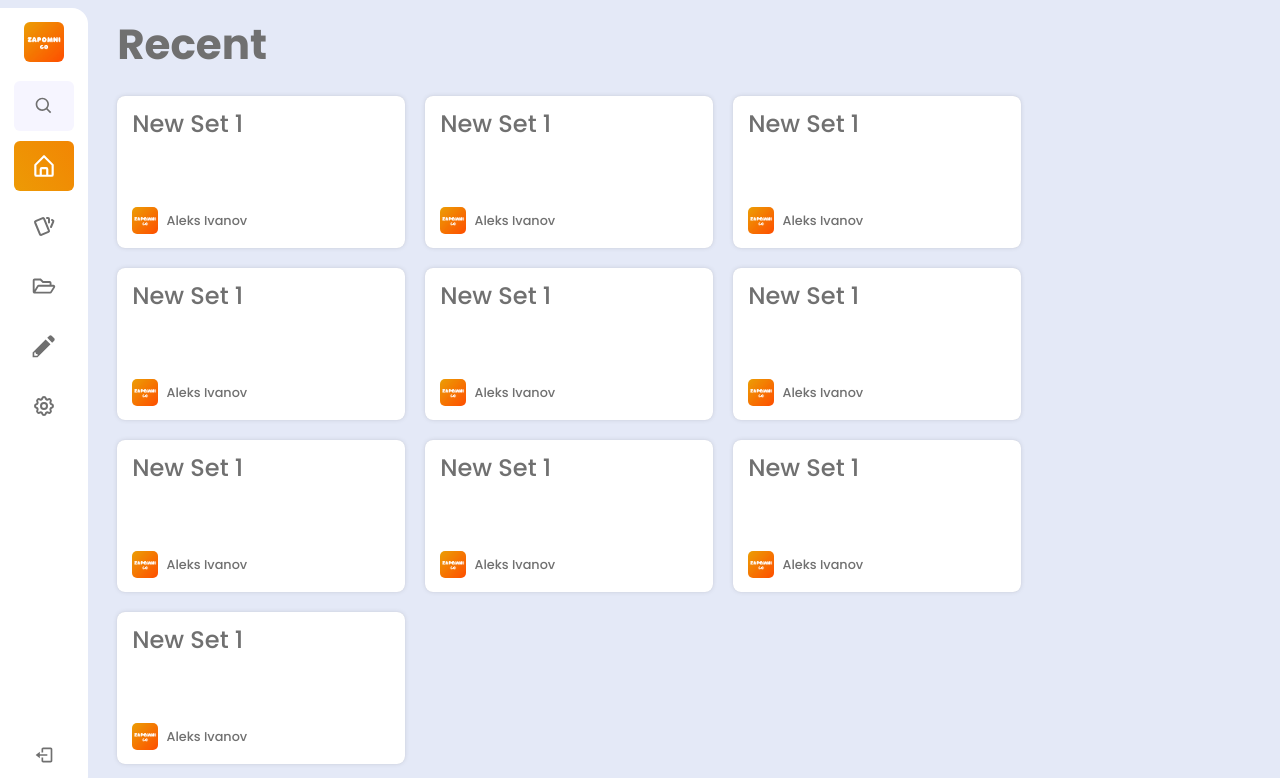
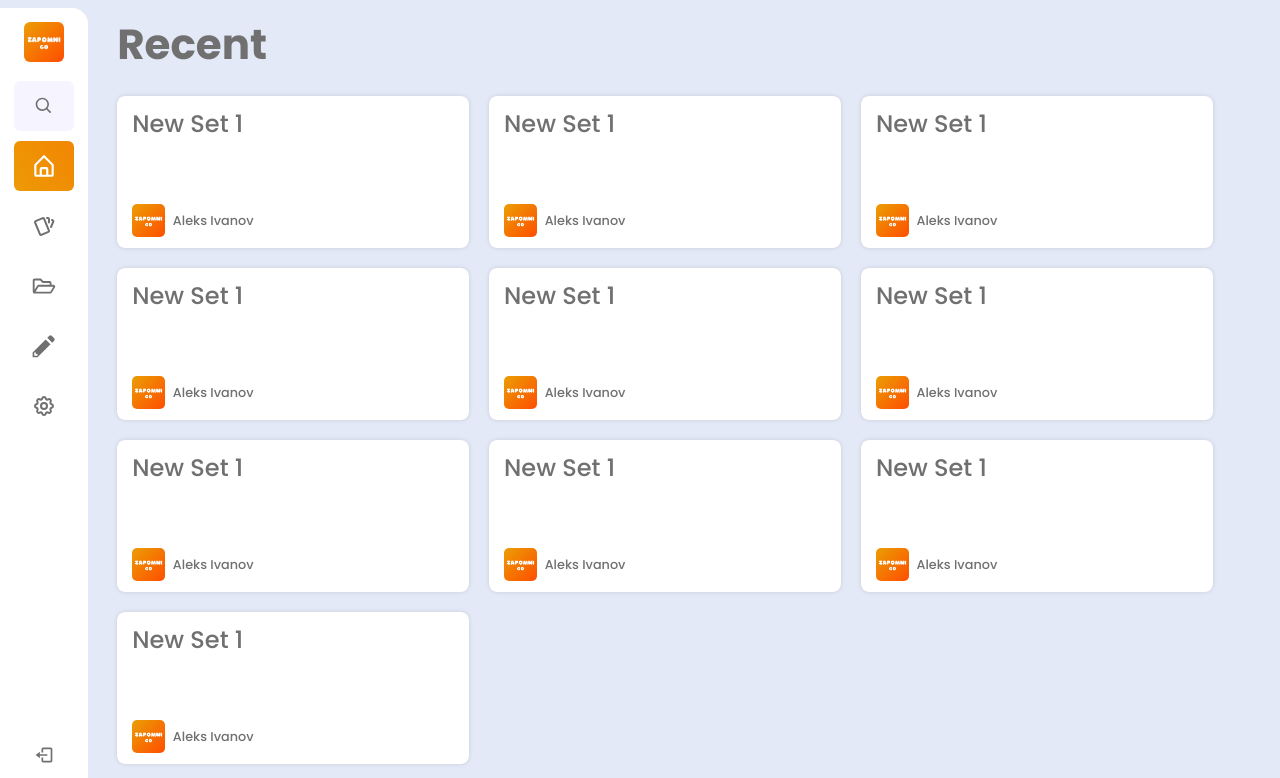
Before and after one commit to ZapomniGo/zapomnigo-client, a React (Vite) app: page / in a window 1280 px wide. Shown: the top 778 px of the page. Built offline with nearby package versions, Linux system fonts and the light colour scheme.

Commit message:
changes to %

```diff
--- a/src/app-components/Dashboard/_dashboard.scss
+++ b/src/app-components/Dashboard/_dashboard.scss
@@ -29,6 +29,7 @@
       display: flex;
       flex-wrap: wrap;
     }
+
   }
   .set-card.open {
     box-shadow: rgba(0, 0, 0, 0.16) 0px 3px 6px, rgba(0, 0, 0, 0.23) 0px 3px 6px;
@@ -37,8 +38,13 @@
 
 
 
-@media only screen and (max-width: 900px){
+@media only screen and (max-width: 1000px){
 
+
+  .sets{
+    justify-content: center;
+    align-items: flex-start;
+  }
   .explore{
     position: initial;
     .category{
@@ -62,7 +68,6 @@
     .close{
       opacity: 1 !important;
     }
-
   }
 }
 
--- a/src/app-components/MainPage/_mainPage.scss
+++ b/src/app-components/MainPage/_mainPage.scss
@@ -13,21 +13,16 @@
       margin-bottom: 10px;
     }
 
-    .sets {
-      display: flex;
-      flex-wrap: wrap;
-    }
+
 }
 
-@media only screen and (max-width: 900px){
+@media only screen and (max-width: 1000px){
     .set-wrapper{
         margin-left: 0 !important;
         .category-title{
           text-align: center;
           margin-left: 0 !important;
         }
-        .sets{
-          justify-content: center;
-        }
+        justify-content: center;
       }
 }
--- a/src/app-components/Navigation/_navigation.scss
+++ b/src/app-components/Navigation/_navigation.scss
@@ -168,7 +168,7 @@ body{
     }
 
 
-    @media only screen and (max-width: 900px){
+    @media only screen and (max-width: 1000px){
 
         .sidebar{
             width: 100vw;
--- a/src/app-components/SetCard/_setCard.scss
+++ b/src/app-components/SetCard/_setCard.scss
@@ -6,8 +6,8 @@
     display: flex;
     flex-direction: column;
     background-color: white;
-    width: 18rem;
-    // width: 18.5%;
+    // width: 18rem;
+    width: 18.5%;
     margin: 10px;
     border-radius: 8px;
     padding: 10px;
@@ -91,16 +91,27 @@
       }
 }
 
-@media only screen and (max-width: 900px){
+@media only screen and (max-width: 1550px){
+    .set-card{
+        width: 23%;
+    }
+}
+
+@media only screen and (max-width: 1350px){
+    .set-card{
+        width: 30%;
+    }
+}
+
+
+
+@media only screen and (max-width: 1000px){
     .set-card{
         height: 11rem;
         width: 16rem ;
         .category-title{
             text-align: center;
             margin-left: 0;
-        }
-        .sets{
-            justify-content: center;
         }
         .open {
             transition: $tran-03;
--- a/src/app.scss
+++ b/src/app.scss
@@ -31,11 +31,11 @@ $tran-05: all 0.5s ease;
   }
 }
 .container.open{
-  // filter: blur(1px);
+  // filter: blur();
   transition: $tran-03;
 }
 
-@media only screen and (max-width: 900px){
+@media only screen and (max-width: 1000px){
   .container{
     justify-content: center;
     .content{
```
